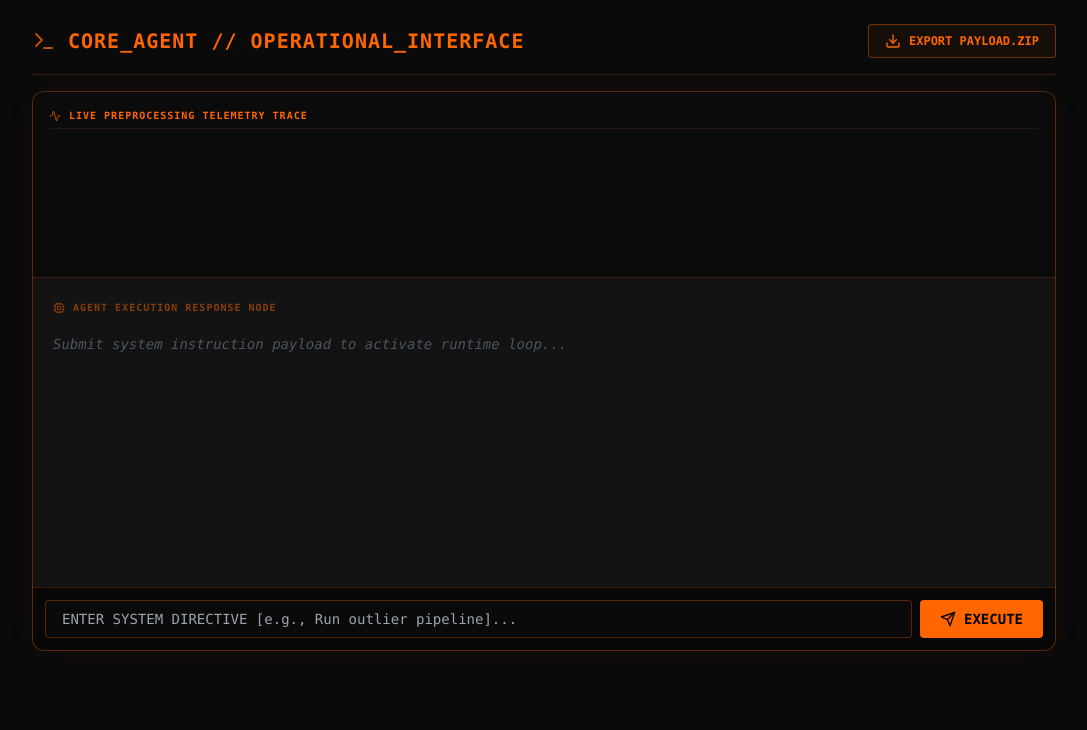
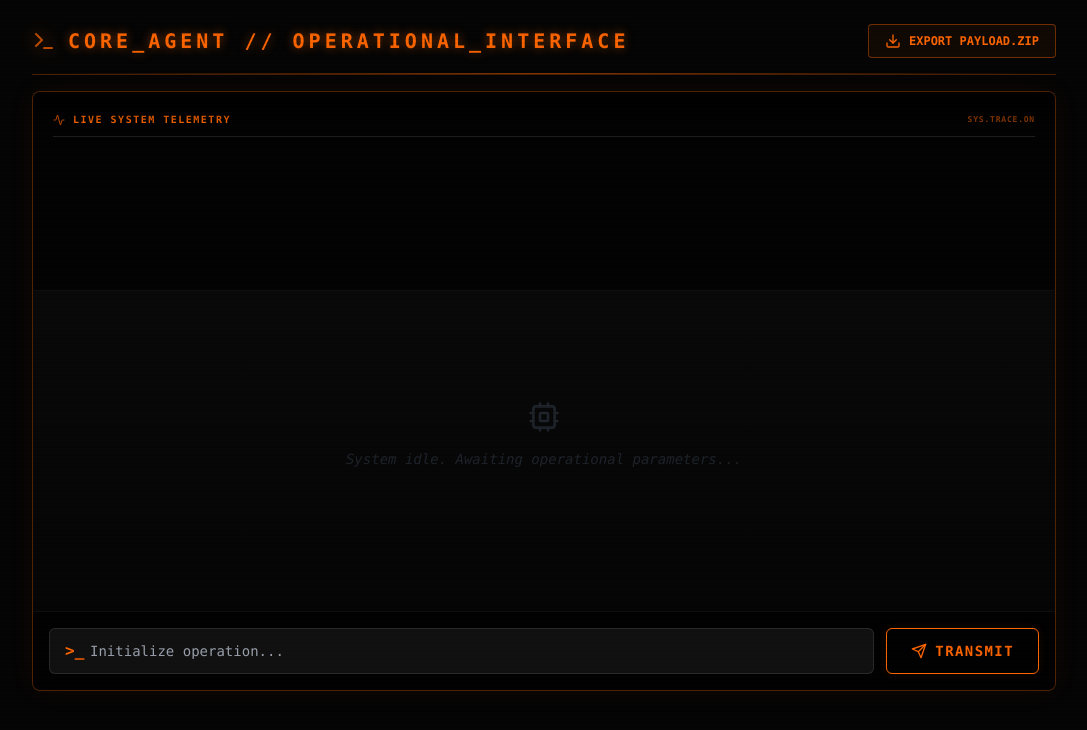
Before and after one commit to rkhm2004/Local-data-agent, a Next.js app in the folder frontend/: page / in a window 1280 px wide. Shown: the top 730 px of the page, without its empty margins (96-1183 px from the left). Built offline with nearby package versions, Linux system fonts and the light colour scheme.

Commit message:
Improving the frontend

```diff
--- a/frontend/src/app/page.tsx
+++ b/frontend/src/app/page.tsx
@@ -5,15 +5,19 @@ import ChatWindow from "@/components/ChatWindow";
 import FileManager from "@/components/FileManager";
 import { Terminal } from "lucide-react";
 
+export type AgentState = "idle" | "searching" | "executing" | "streaming";
+
 export default function Home() {
   const [logs, setLogs] = useState<string[]>([]);
   const [llmResponse, setLlmResponse] = useState<string>("");
   const [isStreaming, setIsStreaming] = useState<boolean>(false);
+  const [agentState, setAgentState] = useState<AgentState>("idle");
 
   const handleTriggerAgent = async (prompt: string) => {
     setLogs([]);
     setLlmResponse("");
     setIsStreaming(true);
+    setAgentState("searching"); // Initial state when trigger is hit
 
     try {
       const response = await fetch("http://localhost:8000/api/chat/stream", {
@@ -26,7 +30,7 @@ export default function Home() {
       const reader = response.body.getReader();
       const decoder = new TextDecoder();
       let finished = false;
-      let currentEvent = ""; // Track what type of data is coming next
+      let currentEvent = "";
 
       while (!finished) {
         const { value, done } = await reader.read();
@@ -36,18 +40,20 @@ export default function Home() {
           const lines = chunk.split("\n");
 
           lines.forEach((line) => {
-            // 1. Identify the event type (we can trim this safely)
             if (line.startsWith("event: ")) {
               currentEvent = line.substring(7).trim();
             }
-            // 2. Extract data WITHOUT trimming so we don't destroy spaces!
             else if (line.startsWith("data: ")) {
-              const dataContent = line.substring(6); // Strips "data: " but keeps the spaces
+              const dataContent = line.substring(6);
 
               if (currentEvent === "processing" && dataContent.trim()) {
                 setLogs((prev) => [...prev, dataContent.trim()]);
+                // Shift state based on telemetry text
+                if (dataContent.includes("thinking and executing")) {
+                  setAgentState("executing");
+                }
               } else if (currentEvent === "llm_chunk") {
-                // Keep spaces, just format newlines
+                setAgentState("streaming");
                 const cleanContent = dataContent.replace(/\\n/g, "\n");
                 setLlmResponse((prev) => prev + cleanContent);
               }
@@ -56,20 +62,26 @@ export default function Home() {
         }
       }
     } catch (error) {
-      setLogs((prev) => [...prev, "❌ Terminal Connection Loss: Check backend running status."]);
+      setLogs((prev) => [...prev, "❌ Terminal Connection Loss..."]);
     } finally {
       setIsStreaming(false);
+      setAgentState("idle");
     }
   };
 
   return (
-    <main className="relative min-h-screen w-screen overflow-x-hidden bg-[#0A0A0A] text-gray-100 flex flex-col items-center justify-between p-6">
-      <ParticleBg />
+    <main className="relative min-h-screen w-screen overflow-x-hidden bg-[#050505] text-gray-100 flex flex-col items-center justify-between p-6 font-mono">
+      {/* Dynamic Background */}
+      <ParticleBg agentState={agentState} />
 
-      <header className="z-10 w-full max-w-5xl flex items-center justify-between border-b border-[#FF6600]/20 pb-4 mb-4">
+      {/* CRT Scanline Overlay */}
+      <div className="pointer-events-none fixed inset-0 z-50 h-full w-full bg-[linear-gradient(rgba(18,16,16,0)_50%,rgba(0,0,0,0.25)_50%)] bg-[length:100%_4px] opacity-20" />
+
+      <header className="z-10 w-full max-w-5xl flex items-center justify-between border-b border-[#FF6600]/30 pb-4 mb-4 relative">
+        <div className="absolute bottom-0 left-0 h-[1px] w-full bg-gradient-to-r from-transparent via-[#FF6600] to-transparent opacity-50" />
         <div className="flex items-center gap-3">
-          <Terminal className="text-[#FF6600] h-6 w-6 animate-pulse" />
-          <h1 className="text-xl font-mono font-bold tracking-wider text-[#FF6600]">
+          <Terminal className="text-[#FF6600] h-6 w-6 animate-pulse drop-shadow-[0_0_8px_rgba(255,102,0,0.8)]" />
+          <h1 className="text-xl font-bold tracking-[0.2em] text-[#FF6600] drop-shadow-[0_0_5px_rgba(255,102,0,0.5)]">
             CORE_AGENT // OPERATIONAL_INTERFACE
           </h1>
         </div>
@@ -81,6 +93,7 @@ export default function Home() {
           logs={logs}
           llmResponse={llmResponse}
           isStreaming={isStreaming}
+          agentState={agentState}
           onSubmit={handleTriggerAgent}
         />
       </section>
--- a/frontend/src/components/ChatWindow.tsx
+++ b/frontend/src/components/ChatWindow.tsx
@@ -1,16 +1,18 @@
 "use client";
 import React, { useState, useRef, useEffect, FormEvent } from "react";
 import { motion, AnimatePresence } from "framer-motion";
-import { Send, Cpu, Activity } from "lucide-react";
+import { Send, Cpu, Activity, Database, Zap } from "lucide-react";
+import { AgentState } from "@/app/page";
 
 interface ChatProps {
   logs: string[];
   llmResponse: string;
   isStreaming: boolean;
+  agentState: AgentState;
   onSubmit: (prompt: string) => void;
 }
 
-export default function ChatWindow({ logs, llmResponse, isStreaming, onSubmit }: ChatProps) {
+export default function ChatWindow({ logs, llmResponse, isStreaming, agentState, onSubmit }: ChatProps) {
   const [input, setInput] = useState<string>("");
   const logEndRef = useRef<HTMLDivElement | null>(null);
 
@@ -27,59 +29,80 @@ export default function ChatWindow({ logs, llmResponse, isStreaming, onSubmit }:
     setInput("");
   };
 
+  // Status visualizer mapping
+  const getStatusVisuals = () => {
+    switch (agentState) {
+      case "searching": return { color: "text-cyan-400", border: "border-cyan-500/50", glow: "shadow-[0_0_30px_rgba(0,255,255,0.15)]", icon: <Database className="h-4 w-4 animate-pulse" /> };
+      case "executing": return { color: "text-red-500", border: "border-red-500/50", glow: "shadow-[0_0_40px_rgba(255,0,51,0.2)]", icon: <Zap className="h-4 w-4 animate-bounce" /> };
+      case "streaming": return { color: "text-emerald-400", border: "border-emerald-500/50", glow: "shadow-[0_0_30px_rgba(0,255,102,0.15)]", icon: <Cpu className="h-4 w-4 animate-pulse" /> };
+      default: return { color: "text-[#FF6600]", border: "border-[#FF6600]/30", glow: "shadow-[0_0_30px_rgba(255,102,0,0.05)]", icon: <Cpu className="h-4 w-4" /> };
+    }
+  };
+
+  const visuals = getStatusVisuals();
+
   return (
-    <div className="flex flex-col h-[70vh] bg-[#141414]/90 border border-[#FF6600]/30 rounded-xl shadow-[0_0_30px_rgba(255,102,0,0.05)] backdrop-blur-md overflow-hidden font-mono">
+    <div className={`flex flex-col h-[75vh] bg-[#0A0A0A]/95 border ${visuals.border} rounded-lg ${visuals.glow} backdrop-blur-xl overflow-hidden font-mono transition-all duration-700 relative`}>
 
-      {/* Stream Monitor */}
-      <div className="h-1/3 border-b border-[#FF6600]/20 bg-black/40 p-4 overflow-y-auto text-xs text-emerald-400">
-        <div className="flex items-center gap-2 mb-2 pb-1 border-b border-[#FF6600]/10 text-[#FF6600] uppercase tracking-widest text-[10px] font-bold">
-          <Activity className="h-3 w-3 animate-pulse" /> Live Preprocessing Telemetry Trace
+      {/* Top Telemetry Panel */}
+      <div className="h-1/3 border-b border-white/5 bg-black/60 p-5 overflow-y-auto text-xs text-emerald-400 relative">
+        <div className="absolute top-0 left-0 w-full h-8 bg-gradient-to-b from-black/80 to-transparent pointer-events-none" />
+        <div className={`flex items-center gap-2 mb-3 pb-2 border-b border-white/10 ${visuals.color} uppercase tracking-[0.15em] text-[10px] font-bold transition-colors duration-500`}>
+          <Activity className="h-3 w-3 animate-pulse" /> Live System Telemetry
+          <span className="ml-auto text-[8px] tracking-widest opacity-50">SYS.TRACE.ON</span>
         </div>
         {logs && logs.map((log, i) => (
-          <motion.div initial={{ opacity: 0, x: -5 }} animate={{ opacity: 1, x: 0 }} key={i} className="mb-1">
+          <motion.div initial={{ opacity: 0, x: -10 }} animate={{ opacity: 1, x: 0 }} key={i} className="mb-1.5 opacity-90">
             {log}
           </motion.div>
         ))}
         {isStreaming && (!logs || logs.length === 0) && (
-          <span className="animate-pulse text-gray-500">Waiting for local pipeline hook...</span>
+          <span className="animate-pulse text-gray-600">Awaiting system instructions...</span>
         )}
       </div>
 
-      {/* Main Output */}
-      <div className="flex-1 p-5 overflow-y-auto space-y-4 text-sm">
-        <div className="flex items-center gap-2 text-[#FF6600]/50 uppercase tracking-widest text-[10px] font-bold mb-1">
-          <Cpu className="h-3 w-3" /> Agent Execution Response Node
+      {/* Main Output Panel */}
+      <div className="flex-1 p-6 overflow-y-auto space-y-4 text-sm bg-gradient-to-b from-transparent to-black/40">
+        <div className={`flex items-center gap-2 ${visuals.color} uppercase tracking-[0.15em] text-[10px] font-bold mb-4 opacity-70 transition-colors duration-500`}>
+          {visuals.icon}
+          <span>Response Node {agentState !== "idle" && `[${agentState.toUpperCase()}]`}</span>
         </div>
         <AnimatePresence mode="wait">
           {llmResponse && (
-            <motion.div initial={{ opacity: 0 }} animate={{ opacity: 1 }} className="leading-relaxed text-gray-200 whitespace-pre-line">
+            <motion.div initial={{ opacity: 0 }} animate={{ opacity: 1 }} className="leading-loose text-gray-200 whitespace-pre-line tracking-wide">
               {llmResponse}
-              {isStreaming && <span className="inline-block w-2 h-4 bg-[#FF6600] ml-1 animate-pulse" />}
+              {isStreaming && <span className={`inline-block w-2.5 h-4 ml-1 align-middle animate-pulse bg-current ${visuals.color}`} />}
             </motion.div>
           )}
           {!llmResponse && !isStreaming && (
-            <p className="text-gray-600 italic">Submit system instruction payload to activate runtime loop...</p>
+            <div className="flex flex-col items-center justify-center h-full text-gray-700 italic opacity-50 space-y-2">
+              <Cpu className="h-8 w-8 mb-2" />
+              <p>System idle. Awaiting operational parameters...</p>
+            </div>
           )}
         </AnimatePresence>
         <div ref={logEndRef} />
       </div>
 
-      {/* Input Form */}
-      <form onSubmit={handleSubmit} className="p-3 bg-black/60 border-t border-[#FF6600]/20 flex gap-2">
+      {/* Control Input */}
+      <form onSubmit={handleSubmit} className="p-4 bg-black/80 border-t border-white/5 flex gap-3 relative z-10">
+        <div className="relative flex-1">
+          <span className="absolute left-4 top-1/2 -translate-y-1/2 text-[#FF6600] font-bold">&gt;_</span>
           <input
             type="text"
             value={input}
             onChange={(e) => setInput(e.target.value)}
-          placeholder="ENTER SYSTEM DIRECTIVE [e.g., Run outlier pipeline]..."
-          className="flex-1 bg-[#0A0A0A] border border-[#FF6600]/30 rounded px-4 py-2 text-sm text-white focus:outline-none focus:border-[#FF6600] focus:shadow-[0_0_10px_rgba(255,102,0,0.2)] font-mono transition-all"
+            placeholder="Initialize operation..."
+            className={`w-full bg-[#111] border border-white/10 rounded-md pl-10 pr-4 py-3 text-sm text-white focus:outline-none focus:border-transparent focus:ring-1 focus:ring-[#FF6600] font-mono transition-all ${isStreaming ? 'opacity-50' : ''}`}
             disabled={isStreaming}
           />
+        </div>
         <button
           type="submit"
           disabled={isStreaming}
-          className="bg-[#FF6600] hover:bg-[#CC5200] disabled:bg-gray-800 disabled:text-gray-600 text-black font-bold px-5 py-2 rounded transition-all flex items-center gap-2 text-sm"
+          className="bg-transparent border border-[#FF6600] text-[#FF6600] hover:bg-[#FF6600] hover:text-black disabled:border-gray-800 disabled:text-gray-600 font-bold px-6 py-2 rounded-md transition-all duration-300 flex items-center gap-2 text-sm tracking-widest uppercase shadow-[0_0_10px_rgba(255,102,0,0.1)] hover:shadow-[0_0_20px_rgba(255,102,0,0.4)]"
         >
-          <Send className="h-4 w-4" /> EXECUTE
+          <Send className="h-4 w-4" /> Transmit
         </button>
       </form>
     </div>
--- a/frontend/src/components/ParticleBg.tsx
+++ b/frontend/src/components/ParticleBg.tsx
@@ -1,41 +1,77 @@
 "use client";
-import { useEffect, useState } from "react";
+import { useEffect, useState, useMemo } from "react";
 import Particles, { initParticlesEngine } from "@tsparticles/react";
 import { loadSlim } from "@tsparticles/slim";
+import { AgentState } from "@/app/page";
 
-export default function ParticleBg() {
+export default function ParticleBg({ agentState }: { agentState: AgentState }) {
   const [init, setInit] = useState(false);
 
   useEffect(() => {
     initParticlesEngine(async (engine) => {
       await loadSlim(engine);
-    }).then(() => setInit(true));
+    }).then(() => {
+      setInit(true);
+    });
   }, []);
 
-  if (!init) return null;
+  // Dynamically change colors and speed based on LLM state!
+  const config = useMemo(() => {
+    let color = "#FF6600"; // Default Orange
+    let speed = 0.8;
+    let linkOpacity = 0.2;
+
+    if (agentState === "searching") {
+      color = "#00FFFF"; // Cyan
+      speed = 2.5;
+      linkOpacity = 0.4;
+    } else if (agentState === "executing") {
+      color = "#FF0033"; // Aggressive Red
+      speed = 5.0;
+      linkOpacity = 0.1;
+    } else if (agentState === "streaming") {
+      color = "#00FF66"; // Matrix Green
+      speed = 1.5;
+      linkOpacity = 0.3;
+    }
+
+    return {
+      background: { color: { value: "transparent" } },
+      fpsLimit: 60,
+      particles: {
+        color: { value: color },
+        links: {
+          color: color,
+          distance: 150,
+          enable: true,
+          opacity: linkOpacity,
+          width: 1,
+        },
+        move: {
+          enable: true,
+          speed: speed,
+          direction: agentState === "streaming" ? "bottom" : "none",
+          random: true,
+          straight: false,
+          outModes: { default: "bounce" },
+        },
+        number: {
+          density: { enable: true, area: 800 },
+          value: 60,
+        },
+        opacity: { value: 0.5 },
+        shape: { type: "circle" },
+        size: { value: { min: 1, max: 3 } },
+      },
+      detectRetina: true,
+    };
+  }, [agentState]);
+
+  if (!init) return <></>;
 
   return (
-    <Particles
-      id="tsparticles"
-      className="absolute inset-0 -z-10"
-      options={{
-        background: { color: { value: "transparent" } },
-        fpsLimit: 120,
-        interactivity: {
-          events: { onHover: { enable: true, mode: "grab" } },
-          modes: { grab: { distance: 140, links: { opacity: 0.5, color: "#FF6600" } } },
-        },
-        particles: {
-          color: { value: "#FF6600" },
-          links: { color: "#FF6600", distance: 150, enable: true, opacity: 0.15, width: 1 },
-          move: { enable: true, speed: 1.2, direction: "none", random: false, straight: false },
-          number: { value: 60, density: { enable: true, dangerouslyDisableResolutionOptimization: false } },
-          opacity: { value: 0.3 },
-          shape: { type: "circle" },
-          size: { value: { min: 1, max: 3 } },
-        },
-        detectRetina: true,
-      }}
-    />
+    <div className="absolute inset-0 -z-10 transition-opacity duration-1000 ease-in-out">
+      <Particles id="tsparticles" options={config as any} />
+    </div>
   );
 }
```
Lines whose indentation alone changed are shown as unchanged.
